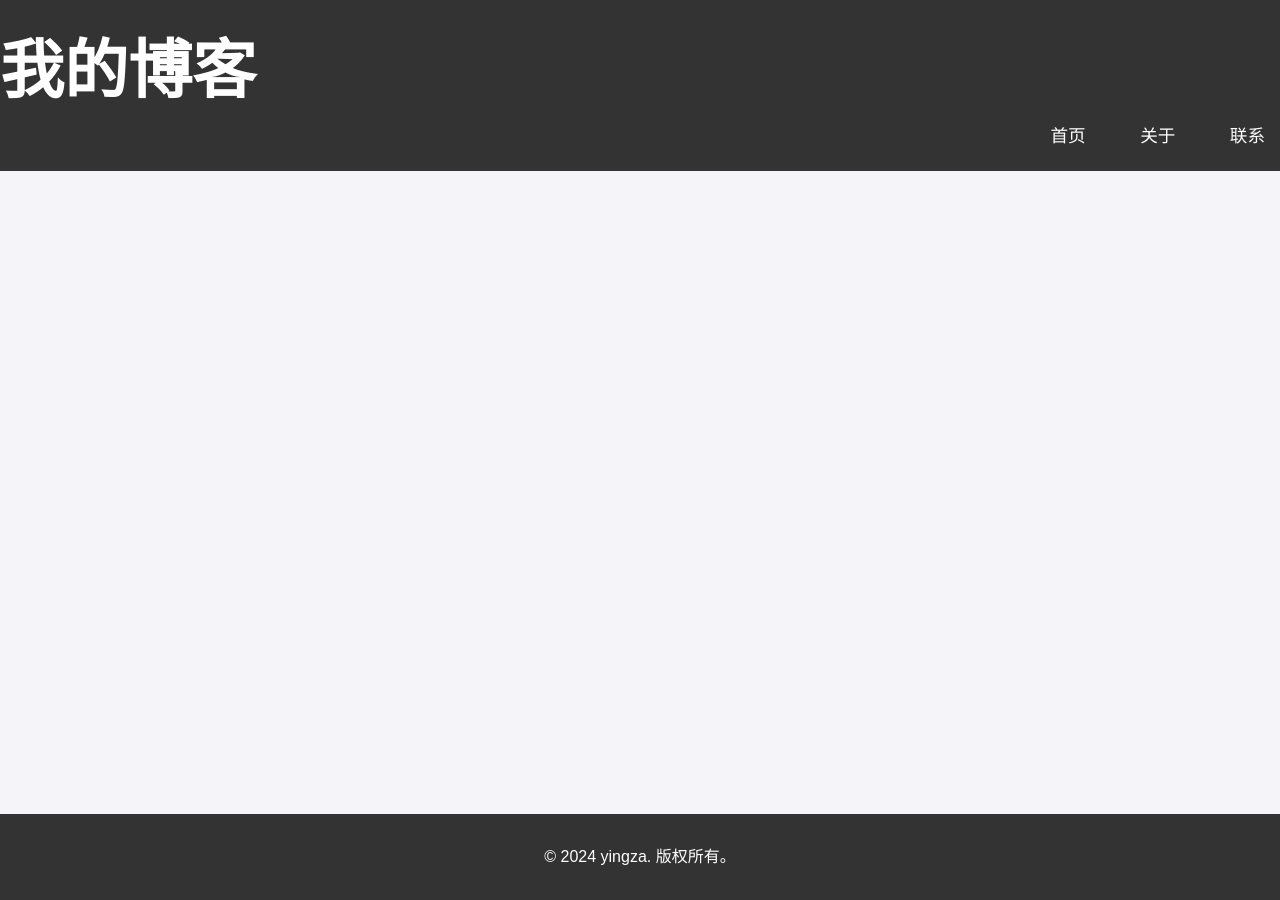
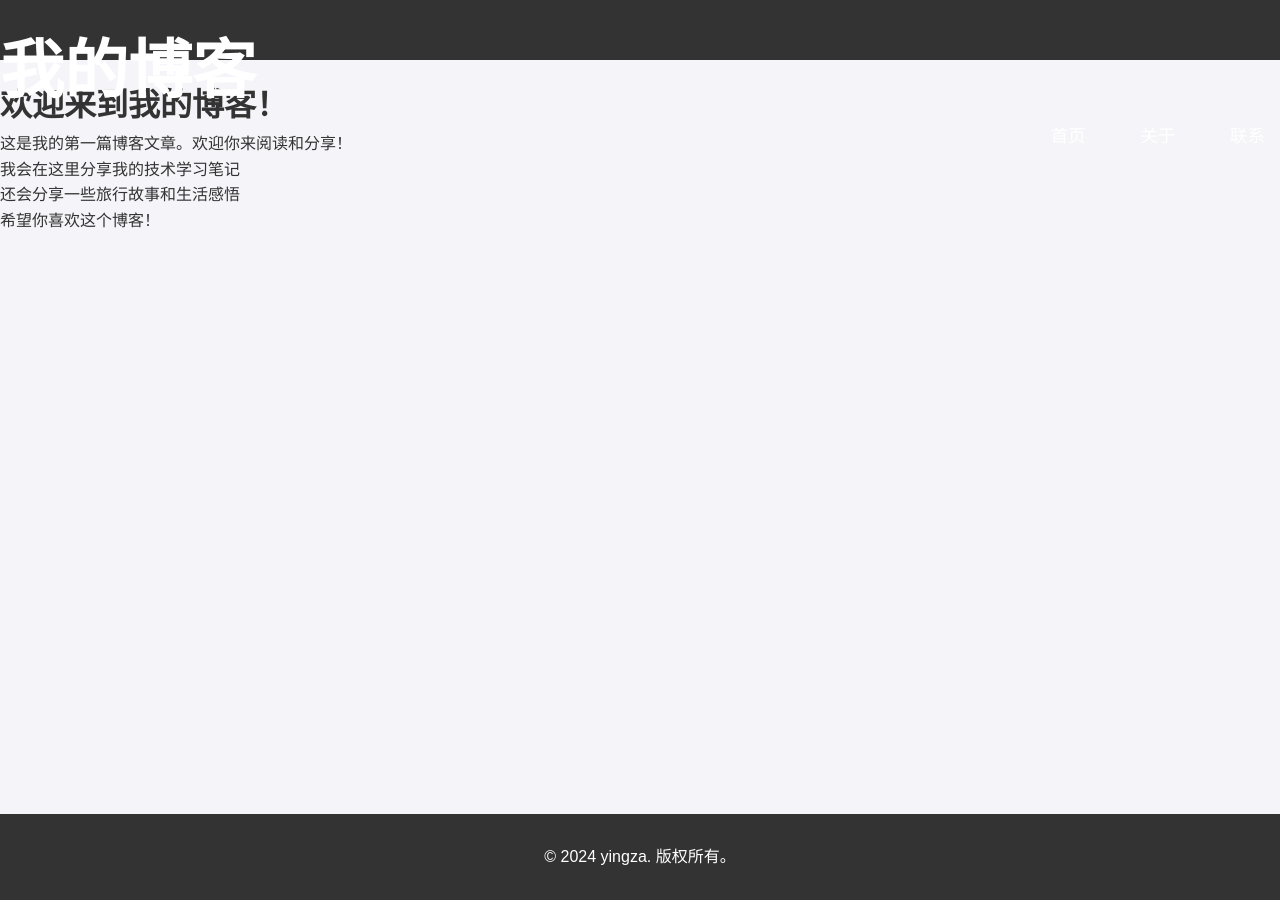
Before and after one commit to yingza-l/skills-github-pages, a Jekyll site: the page built from index.md, in a window 1280 px wide. Built offline with Jekyll 4.4.1, drawn with Linux system fonts in a browser that asks for light colours.

Commit message:
Update style.css

```diff
--- a/assets/css/style.css
+++ b/assets/css/style.css
@@ -7,30 +7,30 @@
 
 body {
   font-family: 'Arial', sans-serif;
-  background-color: #f4f4f9;  /* 页面背景色 */
-  color: #333;  /* 页面文字颜色 */
+  background-color: #f4f4f9;
+  color: #333;
   line-height: 1.6;
   display: flex;
   flex-direction: column;
-  min-height: 100vh;  /* 保证页面高度至少为 100vh */
+  min-height: 100vh;
 }
 
-/* 主体内容 */
 main {
-  flex-grow: 1; /* 主体内容区占据剩余空间 */
+  flex-grow: 1;
   padding: 20px 0;
+  margin-top: 60px; /* 确保正文内容不被导航栏遮挡 */
 }
 
-/* 头部样式 */
 header {
-  background-color: #333;  /* 头部背景色 */
-  color: white;  /* 头部文字颜色 */
+  background-color: #333;
+  color: white;
   padding: 20px 0;
   position: fixed;
   top: 0;
   left: 0;
   width: 100%;
   z-index: 100;
+  height: 60px; /* 明确指定导航栏高度 */
 }
 
 header .logo {
@@ -51,7 +51,7 @@ nav ul li {
 }
 
 nav ul li a {
-  color: white;  /* 导航文字颜色 */
+  color: white;
   text-decoration: none;
   font-size: 1.1em;
   padding: 10px 15px;
@@ -59,14 +59,13 @@ nav ul li a {
 }
 
 nav ul li a:hover {
-  background-color: #007bff;  /* 悬停时背景色 */
-  color: white;  /* 悬停时文字颜色 */
+  background-color: #007bff;
+  color: white;
 }
 
-/* 页脚样式 */
 footer {
-  background-color: #333;  /* 页脚背景色 */
-  color: white;  /* 页脚文字颜色 */
+  background-color: #333;
+  color: white;
   padding: 20px 0;
   text-align: center;
   margin-top: 50px;
@@ -74,12 +73,11 @@ footer {
 
 footer p {
   font-size: 1em;
-  color: white;  /* 确保页脚文字是白色的 */
+  color: white;
   margin: 0;
   padding: 10px 0;
 }
 
-/* 响应式设计 */
 @media (max-width: 768px) {
   header h1 {
     font-size: 1.5em;
```
